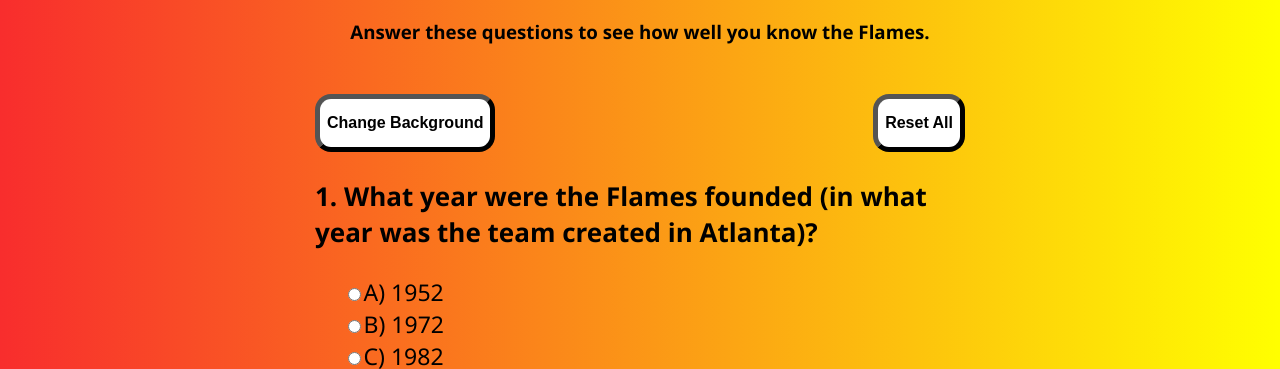
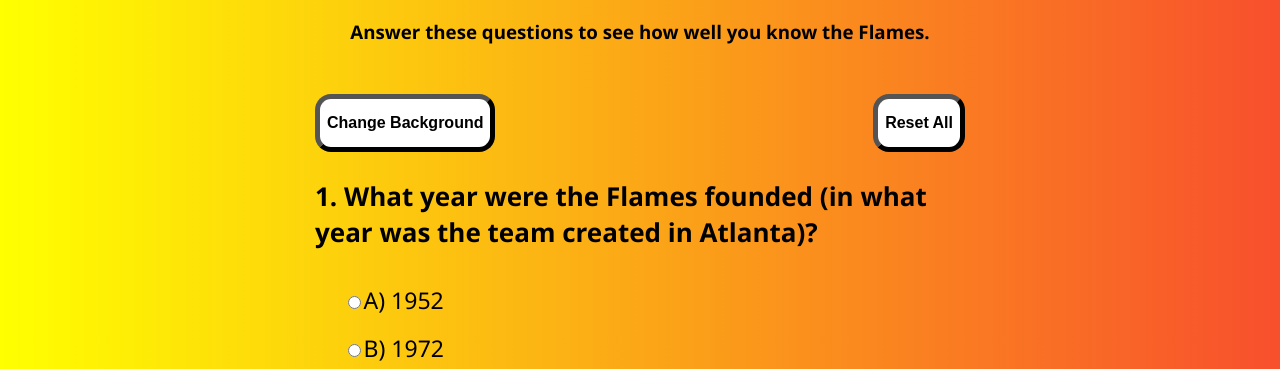
Before and after one commit to rdcorrigan/flamesTrivia, a plain HTML site: page index.html in a window 1280 px wide. Shown: the part 421-790 px from the top of the page. Drawn offline with Linux system fonts and the light colour scheme; files whose address does not match are found by name.

Commit message:
spaced apart the answers

```diff
--- a/index.html
+++ b/index.html
@@ -14,7 +14,7 @@
             scroll-behavior: smooth;
         }
         body {
-            background: linear-gradient(to right, rgb(248, 45, 45), yellow)
+            background: linear-gradient(to right,yellow,rgb(248, 79, 45))
         }
         main {
             margin: 0rem auto 2rem auto;
@@ -62,6 +62,7 @@
         label {
             font-size: 23px;
             font-weight: 500;
+            line-height: 3rem;
             text-align: center;
         }
         button {
```
